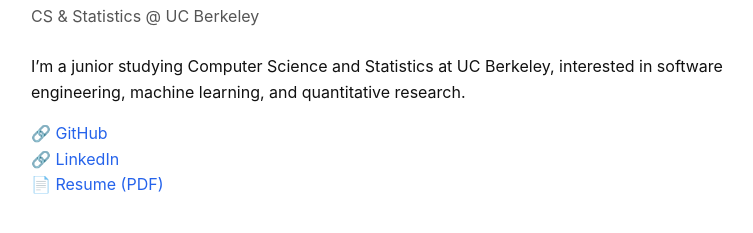
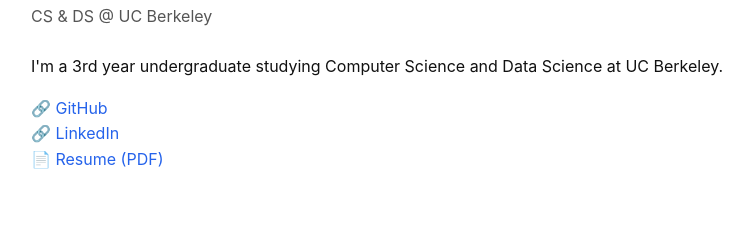
Before and after one commit to mdawn65/main, a plain HTML site: page index.html in a window 1280 px wide. Shown: the part 119-352 px from the top of the page, without its empty margins (259-1012 px from the left). Drawn offline with Linux system fonts and the light colour scheme.

Commit message:
Second commit with updated descriptions

```diff
--- a/index.html
+++ b/index.html
@@ -33,11 +33,10 @@
 <body>
 
   <h1>Maggie Dong</h1>
-  <div class="subtitle">CS & Statistics @ UC Berkeley</div>
+  <div class="subtitle">CS & DS @ UC Berkeley</div>
 
   <p>
-    I’m a junior studying Computer Science and Statistics at UC Berkeley,
-    interested in software engineering, machine learning, and quantitative research.
+    I'm a 3rd year undergraduate studying Computer Science and Data Science at UC Berkeley.
   </p>
 
   <p>
```
